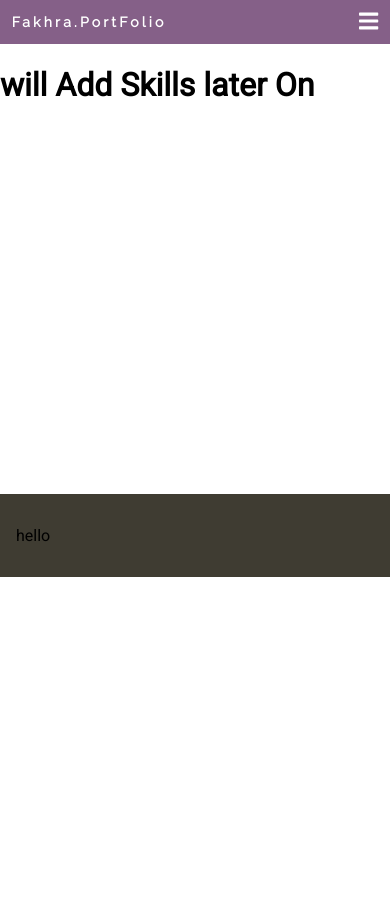
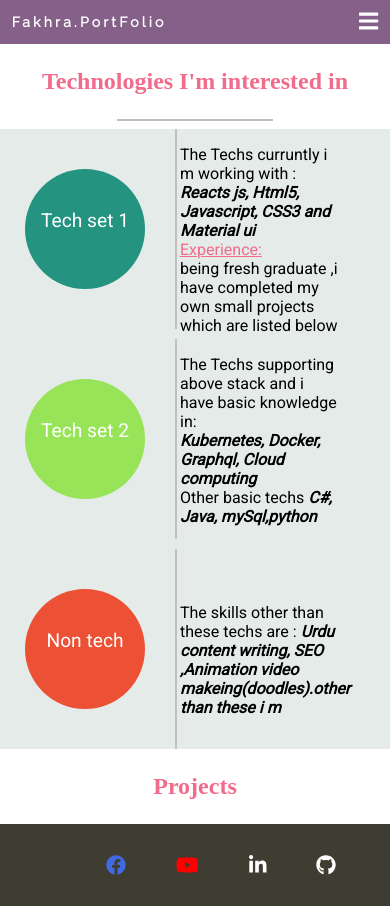
Before and after one commit to FakhraAslam/myPF, a React (Create React App) app: page /skills in a window 390 px wide. Before the commit the page ends 844 px from the top, so only its background shows below. Built offline with nearby package versions, Linux system fonts and the light colour scheme.

Commit message:
change in menu some options merges and work added to skills some more to do

```diff
--- a/src/App.css
+++ b/src/App.css
@@ -7,9 +7,12 @@ font-family: 'Oswald', sans-serif;
 font-family: 'Raleway', sans-serif;
 font-family: 'Roboto', sans-serif;
 -webkit-tap-highlight-color: transparent;
+
 }
+
 html,body{
   overflow-x: hidden;
+
 }
 .purpole{
   background-color: #856088;
@@ -23,8 +26,16 @@ top: 50%;
 background-size: cover;
 background-image: url(./Images/goo12.jpg);
 transform: translate(-50%,-50%);
-animation: carousel 12s infinite  linear ;
+animation: carousel 20s infinite  linear ;
 /*animation: name duration timing-function delay iteration-count direction fill-mode;*/
+}
+.headC{
+
+  position: relative;
+
+ width: 100%;
+ height: 600px;
+
 }
 @keyframes carousel{
 0%{background-image: url(./Images/goo12.jpg);}
@@ -311,11 +322,139 @@ color: #856088;
 }
 /* __________footer_____________________ */
 .footer-main{
-  margin-top: 100%;
-   padding: 1rem;
-    background-color: rgb(63, 60, 50);
-     position: relative;
-     bottom: 0;
 
-     left: 0;
-     width: 100%; }
+      padding: 1rem;
+      background-color: rgb(63, 60, 50);
+      position: relative;
+      bottom: 0;
+      left: 0;
+      height: 50px;
+      width: 100%;
+     }
+.brandIcons{
+display: flex;
+justify-content: center;
+     }
+.brand_icons{
+  margin-left: 20px;
+  display: block;
+  font-size: 23px;
+  cursor: pointer;
+  padding: 20px;
+}
+.fb{ color:royalblue;}
+.yt{ color:red;}
+.likn{color:white;}
+.github{color:white;}
+
+.brand_icons:hover{
+  box-shadow: 0  0 20px 2px rgba(0, 0, 0, 0.2);
+}
+@media(max-width:700px){
+  .brand_icons{
+    display: block;
+    font-size: 20px;
+    cursor: pointer;
+    padding: 15px;
+  }
+
+}
+/* skills---------------------- */
+.main-techs{
+display: grid;
+grid-template-rows: 200px 200px 200px;
+grid-template-columns:300px 50px 200px ;
+justify-content: center;
+grid-row-gap: 10px;
+}
+.one{
+  background-color: rgb(36, 148, 129);
+  border-radius: 90%;
+  width: 50%;
+  height: 60%;
+  justify-self: center;
+  align-self: center;
+
+}
+.two{
+  background-color: brown;
+}
+.three{
+  background-color: cadetblue;
+}
+.four{
+  background-color: rgb(151, 228, 88);
+  border-radius: 90%;
+  width: 50%;
+  height: 60%;
+  justify-self: center;
+  align-self: center;
+}
+.five{
+  background-color: yellow;
+}
+.six{
+  background-color: purple;
+}
+.seven{
+  background-color: rgb(236, 80, 53);
+  border-radius: 90%;
+  width: 50%;
+  height: 60%;
+  justify-self: center;
+  align-self: center;
+}
+.eight{
+  background-color: pink;
+}
+.nine{
+  background-color: red;
+}
+.verticalLine {
+margin-left: 15px;
+  border-left: 2px solid #c2bfbf;
+
+}
+.tech p{
+  color: #fff;
+ text-align: center;
+margin-top: 40px;
+font-size: 1.2rem;
+}
+.skills h3{
+  color: #F26B8A;
+  text-align: center;
+  font-family: 'Times New Roman', Times, serif;
+  font-size: 1.5rem;
+}
+.skills hr{
+  width: 40%;
+ text-align: center;
+ border: 0; border-top: 2px solid #c2bfbf;
+}
+.main-techs-parent{
+  background-color: rgb(228, 235, 233);
+}
+.tech-details p{
+ width: 100%;
+}
+.format-skills{
+font-style: italic;
+font-weight: bold;
+}
+@media(max-width:700px){
+  .main-techs{
+    display: grid;
+    grid-template-rows: 200px 200px 200px;
+    grid-template-columns:150px 20px 200px ;
+    justify-content: center;
+    grid-row-gap: 10px;
+    }
+    .tech-details p{
+      width: 80%;
+     }
+ .smallscr{
+  width: 80%;
+  height: 60%;
+ }
+}
--- a/src/App.js
+++ b/src/App.js
@@ -19,13 +19,12 @@ function App() {
   return (
     <div className="">
       <Menu />
-      {/* <Carousel />  */}
       <Switch>
         <Route exact path="/home" component={Carousel} />
         <Route path="/about" component={About} />
-        <Route path="/work" component={Work} />
+        {/* <Route path="/work" component={Work} /> */}
         <Route path="/skills" component={Skills} />
-        <Route path="/experience" component={Experience} />
+        {/* <Route path="/experience" component={Experience} /> */}
         <Route path="/contact" component={Contact} />
       </Switch>
 <Footer/>
--- a/src/Components/About.js
+++ b/src/Components/About.js
@@ -42,7 +42,7 @@ function displayDetails(){
 
 
     return (
-        <div>
+        <div className="sec">
             <div className="main">
                 <h1>ABOUT ME </h1>
                 <div className="row">
--- a/src/Components/Carousel.js
+++ b/src/Components/Carousel.js
@@ -1,19 +1,22 @@
 // import goo12 from "../Images/goo12.jpg"
-import {
-    goo12,
-    good13,
-    good19,
-    good20
-} from "../Images/index";
+// import {
+//     goo12,
+//     good13,
+//     good19,
+//     good20
+// } from "../Images/index";
 
 const Carousel = () => {
     return (<div>
+        <div className="headC">
         <div className="carousel-images">
         {/* <img src={goo12} alt="Image Not found" />
         <img src={ good13} alt="Image Not found" />
         <img src={good19} alt="Image Not found" />
         <img src={good20} alt="Image Not found" /> */}
         </div>
+        </div>
+
 
     </div>)
 }
--- a/src/Components/Fontawsomeicons/index.js
+++ b/src/Components/Fontawsomeicons/index.js
@@ -1,4 +1,5 @@
 import { library } from '@fortawesome/fontawesome-svg-core'
-import { faTimes ,faBars,faAd } from '@fortawesome/free-solid-svg-icons'
+import { faTimes ,faBars,} from '@fortawesome/free-solid-svg-icons'
+import { faFacebook,faYoutube,faLinkedinIn,faGithub } from "@fortawesome/free-brands-svg-icons"
 
-library.add(faTimes ,faBars, )
+library.add(faTimes ,faBars,faFacebook ,faYoutube,faLinkedinIn,faGithub)
--- a/src/Components/Footer.js
+++ b/src/Components/Footer.js
@@ -1,9 +1,14 @@
-import { FontAwesomeIcon } from '@fortawesome/react-fontawesome'
+import { FontAwesomeIcon } from "@fortawesome/react-fontawesome"
+import {  faFacebook,faYoutube,faLinkedinIn,faGithub } from "@fortawesome/free-brands-svg-icons"
 const Footer=()=>{
     return(<div className="footer-main">
 
-        <div className="">
-       <p>hello</p>
+        <div className="brandIcons">
+
+        <FontAwesomeIcon className="brand_icons fb"  icon={faFacebook}/>
+        <FontAwesomeIcon className="brand_icons yt" icon={faYoutube}/>
+        <FontAwesomeIcon className="brand_icons likn" icon={faLinkedinIn}/>
+        <FontAwesomeIcon className="brand_icons github" icon={faGithub}/>
             </div>
         <div className=""></div>
         <div className=""></div>
--- a/src/Components/Menu.js
+++ b/src/Components/Menu.js
@@ -45,9 +45,9 @@ function hideMenu() {
 
                     <Link className="menus" onClick={vanish}  to="/home">Home </Link>
                     <Link className="menus" onClick={vanish} to="/about">About </Link>
-                    <Link className="menus" onClick={vanish} to="/work">Work </Link>
+                    {/* <Link className="menus" onClick={vanish} to="/work">Work </Link> */}
                     <Link className="menus" onClick={vanish} to="/skills">Skills </Link>
-                    <Link className="menus" onClick={vanish} to="/experience">Experience </Link>
+                    {/* <Link className="menus" onClick={vanish} to="/experience">Experience </Link> */}
                     <Link className="menus" onClick={vanish} to="/contact">Contact </Link>
 
                 </div>
--- a/src/Components/Skills.js
+++ b/src/Components/Skills.js
@@ -1,7 +1,43 @@
 const Skills=()=>{
     return(
-        <div>
-<h1>will Add Skills later On</h1>
+        <div className="skills">
+<h3>Technologies I'm interested in</h3>
+<hr/>
+<div className="main-techs-parent">
+    <div className="main-techs">
+    <div className="one tech smallscr"><p>Tech set 1</p></div>
+<div className="verticalLine"></div>
+<div className=" tech-details"><p>The Techs curruntly i m working with :<br/> <span className="format-skills">Reacts js, Html5, Javascript, CSS3 and Material ui</span><br/><span style={{fontSize:"16px",textDecoration:"underline",color:"#F26B8A"}}>Experience:</span><br/>being fresh graduate ,i have completed my own small projects which are listed below</p></div>
+<div className="four tech smallscr"><p>Tech set 2</p></div>
+<div className="verticalLine"></div>
+<div className="tech-details"><p>The Techs supporting above stack and i have basic knowledge in:<br/> <span className="format-skills">Kubernetes, Docker, Graphql, Cloud computing</span><br/>Other basic techs <span className="format-skills">C#, Java, mySql,python</span></p></div>
+<div className="seven tech smallscr"><p>Non tech</p></div>
+<div className="verticalLine"></div>
+<div className=" tech-details"><p><br/><br/>The skills other than these techs are :<span className="format-skills" > Urdu content writing, SEO ,Animation video makeing(doodles).other than these i m </span></p></div>
+    </div>
+</div>
+<div>
+    <h3>Projects</h3>
+<div>
+        <div className="project-image">   </div>
+        <div className="project-details"> </div>
+
+        <div className="project-image">   </div>
+        <div className="project-details"> </div>
+
+        <div className="project-image">   </div>
+        <div className="project-details"> </div>
+
+        <div className="project-image">   </div>
+        <div className="project-details"> </div>
+
+        <div className="project-image">   </div>
+        <div className="project-details"> </div>
+
+        <div className="project-image">   </div>
+        <div className="project-details"> </div>
+        </div>
+</div>
         </div>
     )
 }
```
